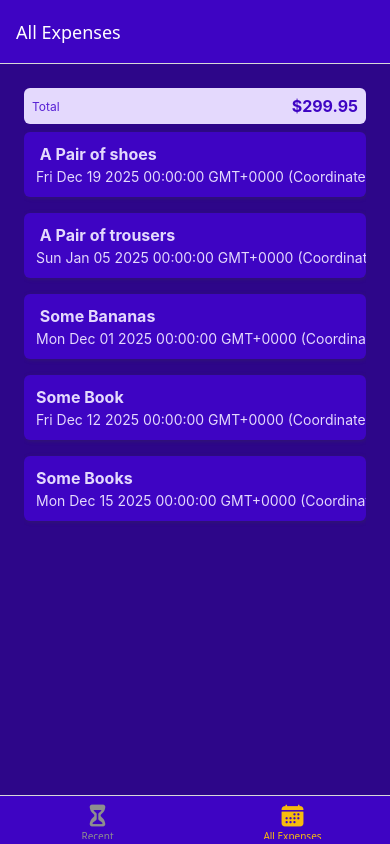
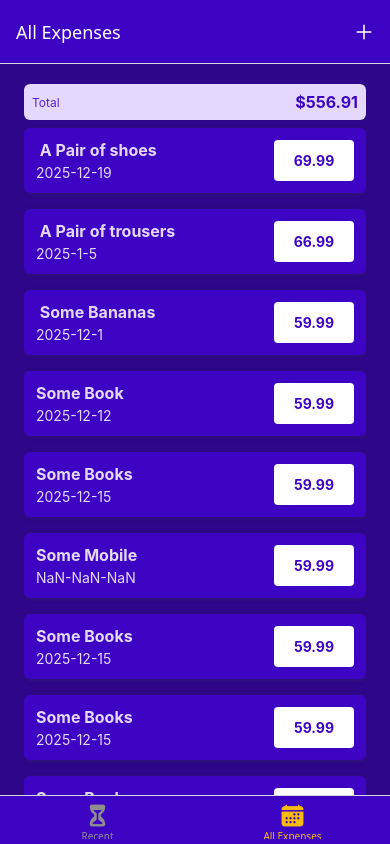
Before and after one commit to shukumar-542/Expense-tracker-app-react-native, a React Native app: screen /AllExpenses in a window 390 px wide. Built offline with nearby package versions, Linux system fonts and the light colour scheme.

Commit message:
Implement add header for the manage expense

```diff
--- a/App.js
+++ b/App.js
@@ -7,21 +7,26 @@ import RecentExpenses from "./screens/RecentExpenses";
 import AllExpenses from "./screens/AllExpenses";
 import { GlobalStyles } from "./constants/styles";
 import { Ionicons } from "@expo/vector-icons"
+import IconButton from "./components/UI/IconButton";
 
 const Stack = createNativeStackNavigator();
 const BottomTabs = createBottomTabNavigator();
 
 const ExpensesOverview = () => {
   return (
-    <BottomTabs.Navigator screenOptions={{
+    <BottomTabs.Navigator screenOptions={({navigation})=>({
       headerStyle : {backgroundColor : GlobalStyles.colors.primary500},
       headerTintColor : "white",
       tabBarStyle :{backgroundColor : GlobalStyles.colors.primary500},
-      tabBarActiveTintColor : GlobalStyles.colors.accent500
-    }}>
+      tabBarActiveTintColor : GlobalStyles.colors.accent500,
+      headerRight : ({tintColor})=><IconButton  icon={"add"} size={24} color={tintColor}  onPress={()=> {
+        navigation.navigate("ManageExpense")
+      }} />
+    })}>
       <BottomTabs.Screen name="RecentExpense" component={RecentExpenses}
       options={{
         title : "Recent Expenses",
+
         tabBarLabel : 'Recent',
         tabBarIcon : ({color , size})=><Ionicons name="hourglass" size={size} color={color} />
       }}
@@ -40,13 +45,18 @@ export default function App() {
     <>
       <StatusBar style="auto" />
       <NavigationContainer>
-        <Stack.Navigator>
+        <Stack.Navigator screenOptions={{
+          headerStyle : {backgroundColor : GlobalStyles.colors.primary500},
+          headerTintColor : 'white'
+        }}>
           <Stack.Screen name="ExpensesOverview" component={ExpensesOverview}
           options={{
             headerShown : false
           }}
           />
-          <Stack.Screen name="ManageExpense" component={ManageExpenses} />
+          <Stack.Screen name="ManageExpense" component={ManageExpenses} options={{
+            presentation : 'modal'
+          }} />
         </Stack.Navigator>
       </NavigationContainer>
     </>
--- a/components/ExpensesOutput/ExpenseItem.js
+++ b/components/ExpensesOutput/ExpenseItem.js
@@ -1,14 +1,21 @@
 import { Pressable, StyleSheet, Text, View } from 'react-native'
 import { GlobalStyles } from '../../constants/styles'
+import { getFormattedDate } from '../../util/date'
+import { useNavigation } from '@react-navigation/native'
 
 const ExpenseItem = ({description , amount , date}) => {
+    const navigation = useNavigation()
+    const expensePressHandler = ()=>{
+        navigation.navigate("ManageExpense")
+    }
 
   return (
-    <Pressable>
+    <Pressable onPress={expensePressHandler} style={({pressed})=> pressed && styles.pressed}
+    >
         <View style={styles.expenseItem}>
             <View>
                 <Text style={[styles.textBase , styles.descriptions]}>{description}</Text>
-                <Text style={styles.textBase}>{date.toString()}</Text>
+                <Text style={styles.textBase}>{getFormattedDate(date)}</Text>
             </View>
             <View style={styles.amountContainer}>
                 <Text style={styles.amount}>{amount}</Text>
@@ -22,6 +29,9 @@ export default ExpenseItem
 
 
 const styles = StyleSheet.create({
+    pressed :{
+opacity : 0.75
+    },
     expenseItem :{
         padding : 12,
         marginVertical : 8,
@@ -50,7 +60,8 @@ const styles = StyleSheet.create({
         backgroundColor : 'white',
         justifyContent : 'center',
         alignItems  :'center',
-        borderRadius : 4
+        borderRadius : 4,
+        minWidth : 80
     },
     amount : {
         color : GlobalStyles.colors.primary500,
--- a/components/ExpensesOutput/ExpensesOutput.js
+++ b/components/ExpensesOutput/ExpensesOutput.js
@@ -7,13 +7,13 @@ const dummyExpenses = [
     {
         id : "e1",
         description:  ' A Pair of shoes',
-        amount : 59.99,
+        amount : 69.99,
         date : new Date("2025-12-19")
     },
     {
         id : "e2",
         description:  ' A Pair of trousers',
-        amount : 59.99,
+        amount : 66.99,
         date : new Date("2025-01-05")
     },
     {
@@ -34,6 +34,30 @@ const dummyExpenses = [
         amount : 59.99,
         date : new Date("2025-12-15")
     },
+    {
+        id : "e6",
+        description:  'Some Mobile',
+        amount : 59.99,
+        date : new Date("2025-13-15")
+    },
+    {
+        id : "e7",
+        description:  'Some Books',
+        amount : 59.99,
+        date : new Date("2025-12-15")
+    },
+    {
+        id : "e8",
+        description:  'Some Books',
+        amount : 59.99,
+        date : new Date("2025-12-15")
+    },
+    {
+        id : "e9",
+        description:  'Some Books',
+        amount : 59.99,
+        date : new Date("2025-12-15")
+    },
 ]
 
 const ExpensesOutput = ({expenses , expensesPeriod}) => {
@@ -50,7 +74,9 @@ export default ExpensesOutput
 const styles = StyleSheet.create({
     container : {
         flex : 1,
-        padding : 24,
+        paddingHorizontal : 24,
+        paddingTop : 20,
+        paddingBottom : 0,
         backgroundColor : GlobalStyles.colors.primary700
     }
 })
--- /dev/null
+++ b/components/UI/IconButton.js
@@ -0,0 +1,26 @@
+import { Pressable, StyleSheet, View } from "react-native"
+import  { Ionicons } from "@expo/vector-icons"
+
+const IconButton = ({icon , size={size}, color , onPress}) => {
+  return (
+    <Pressable onPress={onPress} style={({pressed})=> pressed && styles.pressed}>
+        <View style={styles.buttonContainer}>
+            <Ionicons name={icon} color={color} size={size} />
+        </View>
+    </Pressable>
+  )
+}
+
+export default IconButton
+
+const styles = StyleSheet.create({
+    buttonContainer : {
+        borderRadius : 24,
+        padding : 6,
+        marginHorizontal : 8,
+        marginVertical : 6
+    },
+    pressed : {
+        opacity : 0.75,
+    }
+})
--- /dev/null
+++ b/util/date.js
@@ -0,0 +1,3 @@
+export const getFormattedDate=(date)=>{
+    return `${date.getFullYear()}-${date.getMonth()+1}-${date.getDate()}`
+}
```
